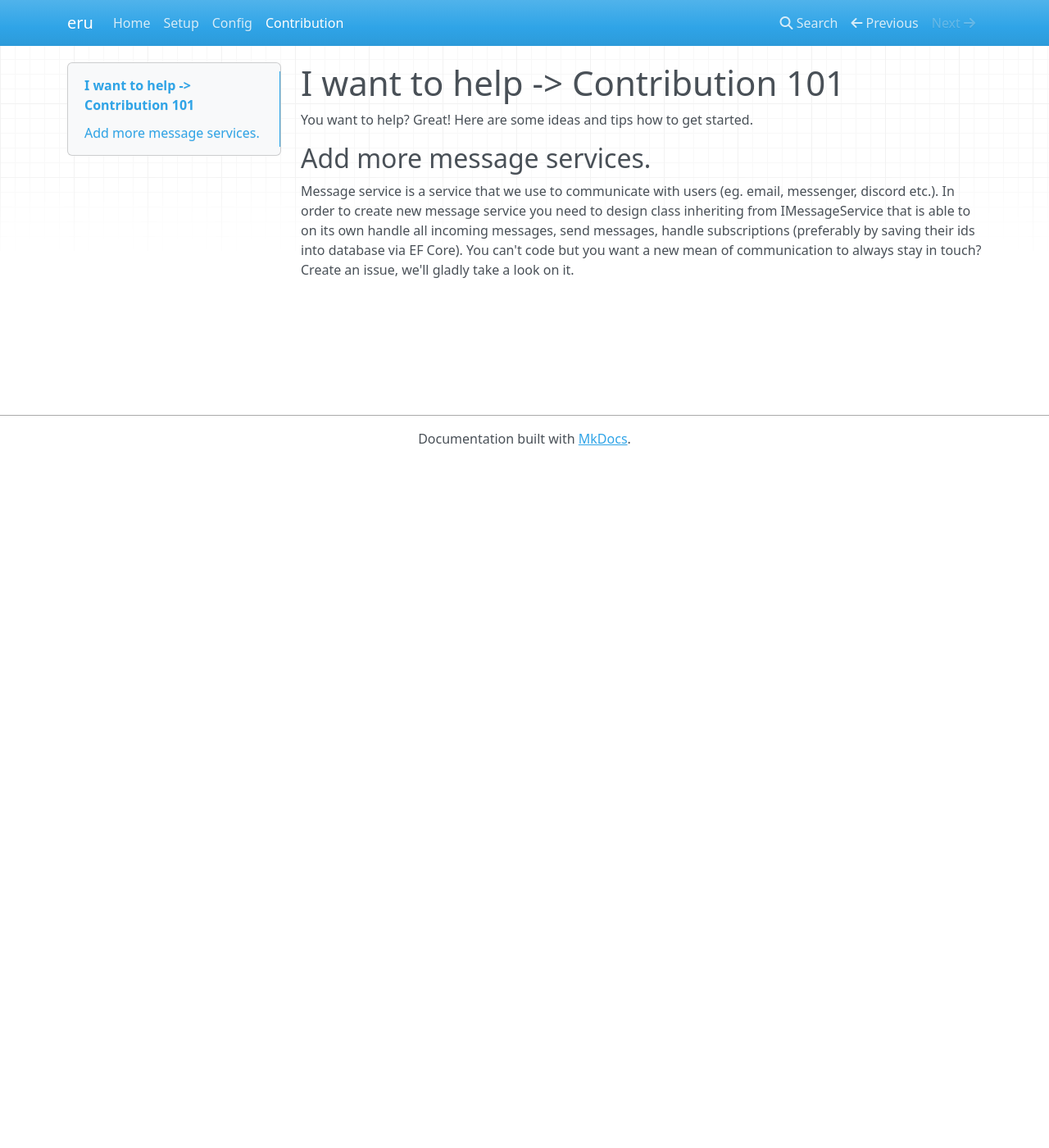
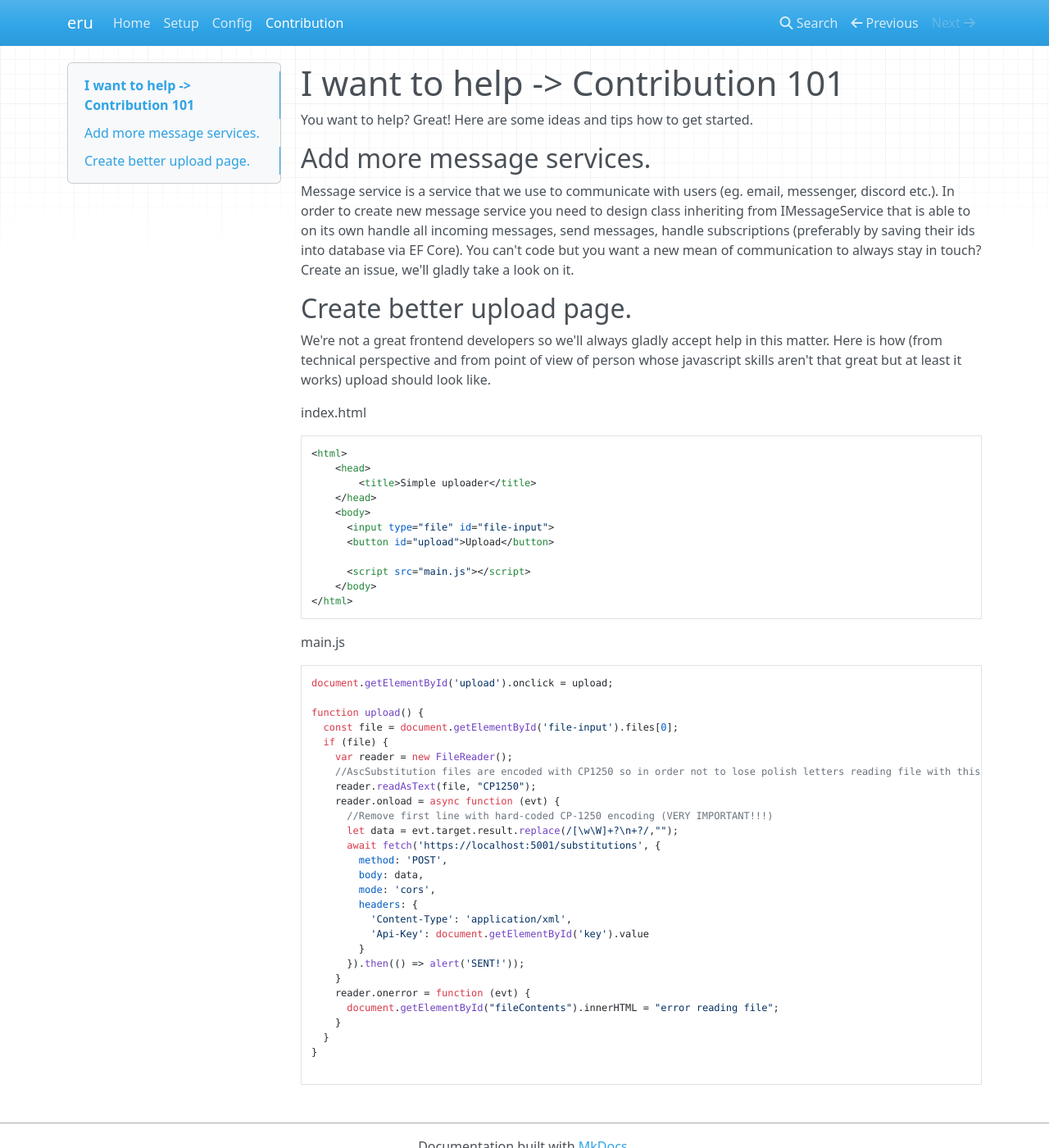
Before and after one commit to xxlo-devs/eru, an MkDocs documentation site: the page built from docs/contribution.md, in a window 1280 px wide and 1400 px high. Shown: the whole window at 82% size. Built offline with MkDocs 1.6.1, drawn with Linux system fonts in a browser that asks for light colours; nearby versions of some CDN libraries.

Commit message:
Add doc page how to construct upload client and very basic CROS.

````diff
--- a/docs/contribution.md
+++ b/docs/contribution.md
@@ -7,3 +7,53 @@ You want to help? Great! Here are some ideas and tips how to get started.
 Message service is a service that we use to communicate with users (eg. email, messenger, discord etc.).
 In order to create new message service you need to design class inheriting from IMessageService that is able to on its own handle all incoming messages, send messages, handle subscriptions (preferably by saving their ids into database via EF Core).
 You can't code but you want a new mean of communication to always stay in touch? Create an issue, we'll gladly take a look on it.
+
+## Create better upload page.
+
+We're not a great frontend developers so we'll always gladly accept help in this matter. Here is how (from technical perspective and from point of view of person whose javascript skills aren't that great but at least it works) upload should look like.
+
+index.html
+```html
+<html>
+    <head>
+        <title>Simple uploader</title>
+    </head>
+    <body>
+      <input type="file" id="file-input">
+      <button id="upload">Upload</button>
+
+      <script src="main.js"></script>
+    </body>
+</html>
+```
+
+main.js
+```js
+document.getElementById('upload').onclick = upload;
+
+function upload() {
+  const file = document.getElementById('file-input').files[0];
+  if (file) {
+    var reader = new FileReader();
+    //AscSubstitution files are encoded with CP1250 so in order not to lose polish letters reading file with this encoding is required.
+    reader.readAsText(file, "CP1250");
+    reader.onload = async function (evt) {
+      //Remove first line with hard-coded CP-1250 encoding (VERY IMPORTANT!!!)
+      let data = evt.target.result.replace(/[\w\W]+?\n+?/,"");
+      await fetch('https://localhost:5001/substitutions', {
+        method: 'POST',
+        body: data,
+        mode: 'cors',
+        headers: {
+          'Content-Type': 'application/xml',
+          'Api-Key': document.getElementById('key').value
+        }
+      }).then(() => alert('SENT!'));
+    }
+    reader.onerror = function (evt) {
+      document.getElementById("fileContents").innerHTML = "error reading file";
+    }
+  }
+}
+
+```
````
Also changed, not shown: 1 other file.
